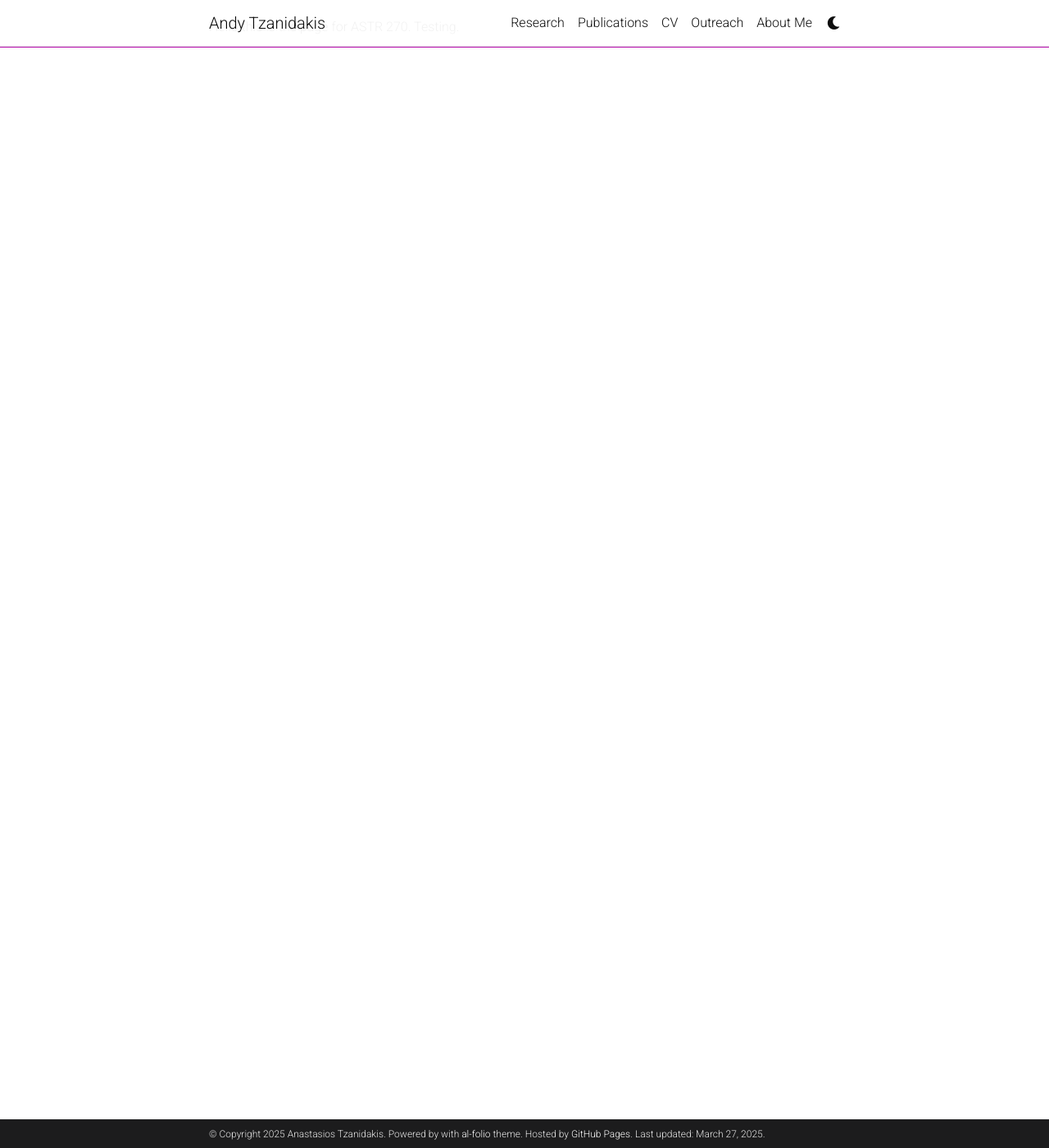
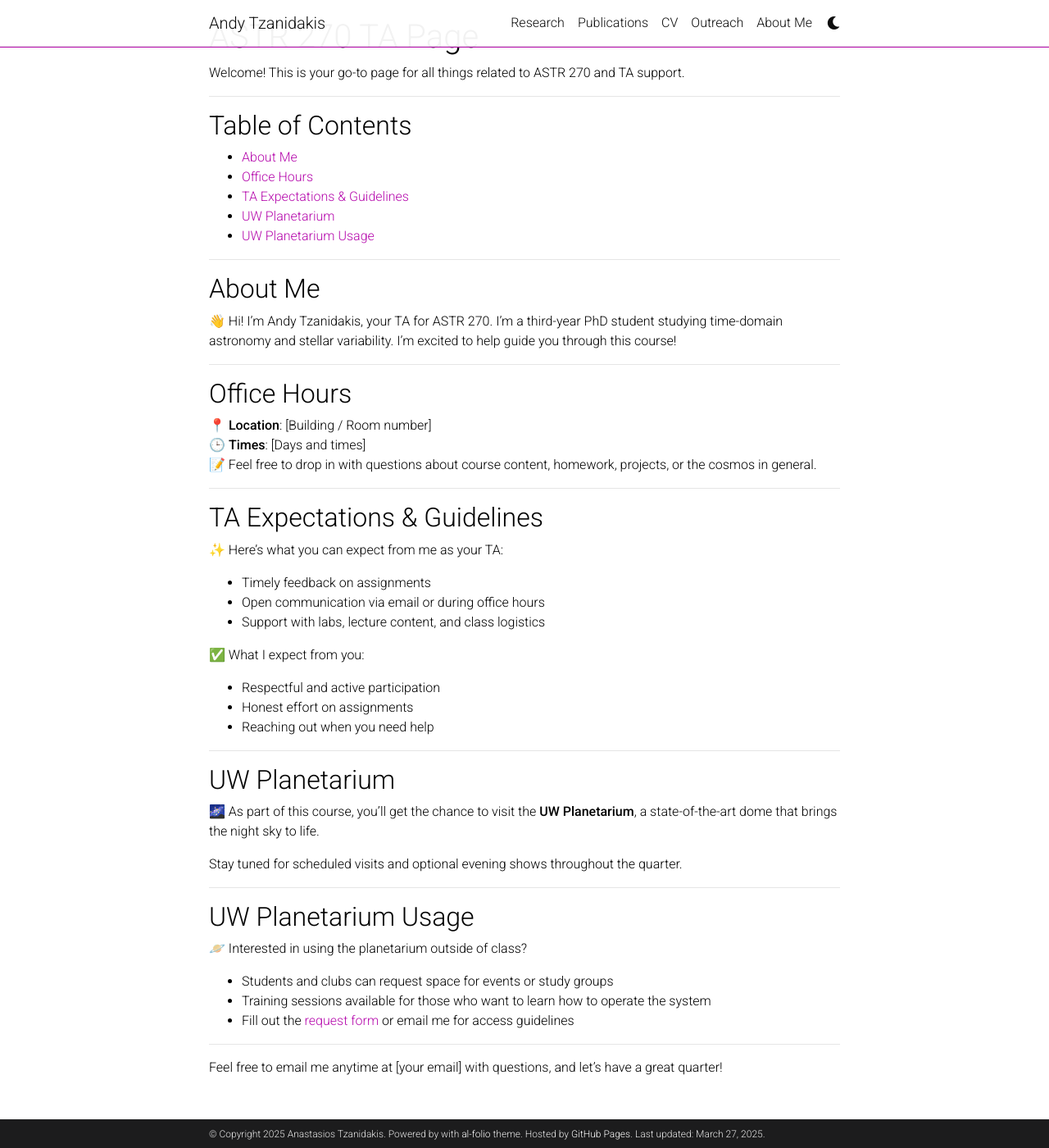
Before and after one commit to AndyTza/andytza.github.io, a Jekyll site: the page built from _pages/astr270.md, in a window 1280 px wide and 1400 px high, scrolled down 164 px. Shown: the whole window at 82% size. Built offline with Jekyll 4.4.1, drawn with Linux system fonts in a browser that asks for light colours; comment, search, counter and statistics services are not loaded; a style sheet for code colours, icons or effects is not loaded.

Commit message:
adding page

```diff
--- a/_pages/astr270.md
+++ b/_pages/astr270.md
@@ -1,9 +1,73 @@
 ---
 layout: page
-permalink: /astro270/
+permalink: /astr270/
 title: ASTR 270 TA Page
 nav: false
 nav_order: 7
 ---
 
-Hello this is the page for ASTR 270. Testing.
+# ASTR 270 TA Page
+
+Welcome! This is your go-to page for all things related to ASTR 270 and TA support.
+
+---
+
+## Table of Contents
+
+- [About Me](#about-me)
+- [Office Hours](#office-hours)
+- [TA Expectations & Guidelines](#ta-expectations--guidelines)
+- [UW Planetarium](#uw-planetarium)
+- [UW Planetarium Usage](#uw-planetarium-usage)
+
+---
+
+## About Me
+
+👋 Hi! I'm Andy Tzanidakis, your TA for ASTR 270. I'm a third-year PhD student studying time-domain astronomy and stellar variability. I’m excited to help guide you through this course!
+
+---
+
+## Office Hours
+
+📍 **Location**: [Building / Room number]
+🕒 **Times**: [Days and times]
+📝 Feel free to drop in with questions about course content, homework, projects, or the cosmos in general.
+
+---
+
+## TA Expectations & Guidelines
+
+✨ Here's what you can expect from me as your TA:
+
+- Timely feedback on assignments
+- Open communication via email or during office hours
+- Support with labs, lecture content, and class logistics
+
+✅ What I expect from you:
+
+- Respectful and active participation
+- Honest effort on assignments
+- Reaching out when you need help
+
+---
+
+## UW Planetarium
+
+🌌 As part of this course, you'll get the chance to visit the **UW Planetarium**, a state-of-the-art dome that brings the night sky to life.
+
+Stay tuned for scheduled visits and optional evening shows throughout the quarter.
+
+---
+
+## UW Planetarium Usage
+
+🪐 Interested in using the planetarium outside of class?
+
+- Students and clubs can request space for events or study groups
+- Training sessions available for those who want to learn how to operate the system
+- Fill out the [request form](#) or email me for access guidelines
+
+---
+
+Feel free to email me anytime at [your email] with questions, and let’s have a great quarter!
```
